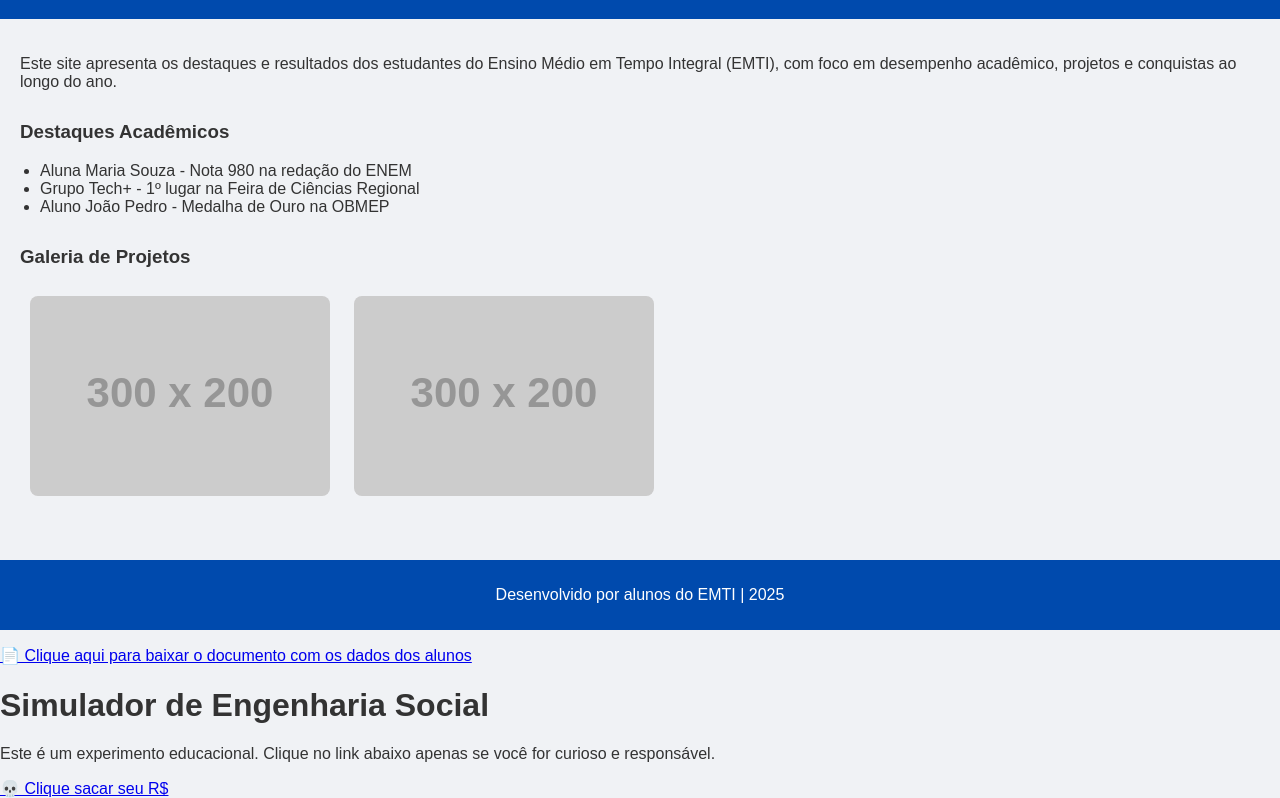
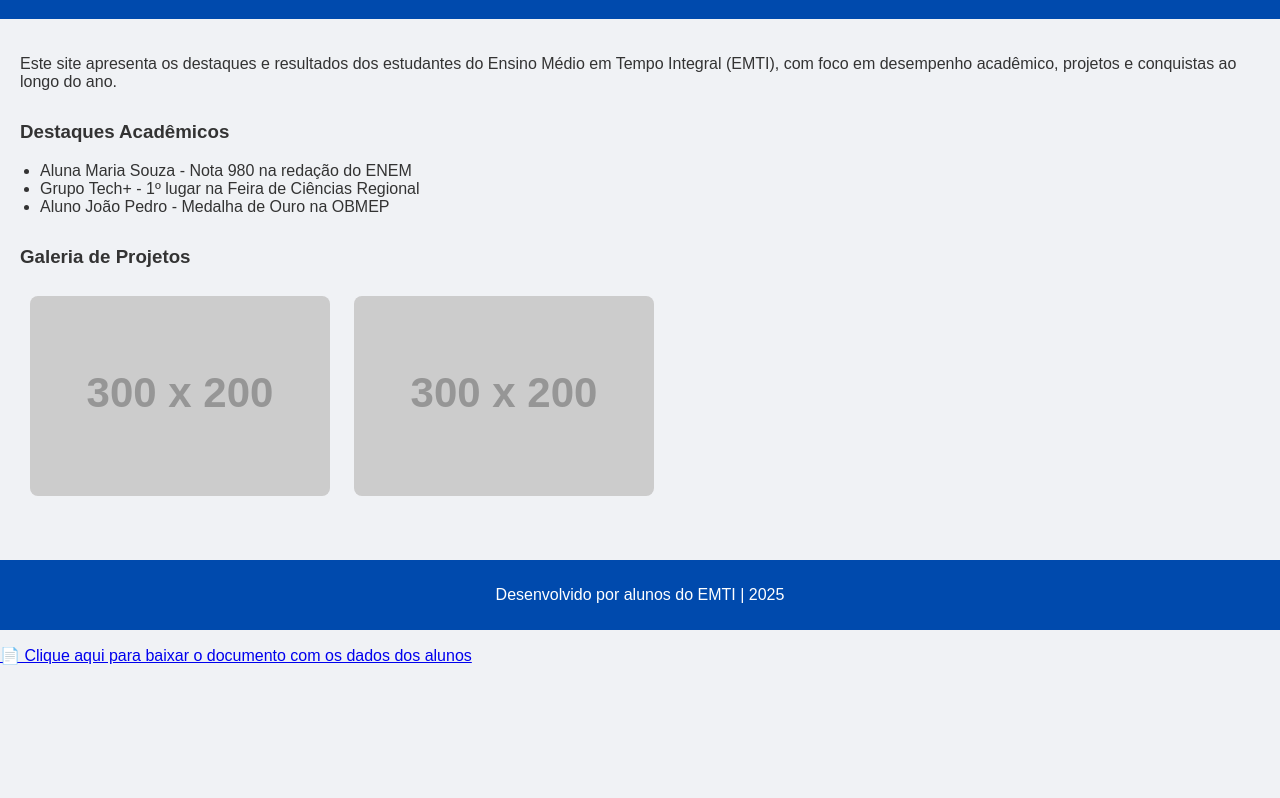
Before and after one commit to IVTEC-CON/EEECM, a plain HTML site: page index.html in a window 1280 px wide. Shown: the part 149-947 px from the top of the page. After the commit the page ends 830 px from the top, so only its background shows below. Drawn offline with Linux system fonts and the light colour scheme; placeholder pictures from the web are drawn by us.

Commit message:
Update index.html

```diff
--- a/index.html
+++ b/index.html
@@ -42,14 +42,5 @@
     📄 Clique aqui para baixar o documento com os dados dos alunos
   </a>
 </p>
-    <title>Download Educacional</title>
-</head>
-<body>
-    <h1>Simulador de Engenharia Social</h1>
-    <p>Este é um experimento educacional.
-        Clique no link abaixo apenas se você for curioso e responsável.</p>
-    <a href="DINHEIRO.exe" download>
-        💀 Clique sacar seu R$
-    </a>
-</body>
+    </body>
 </html>
```
